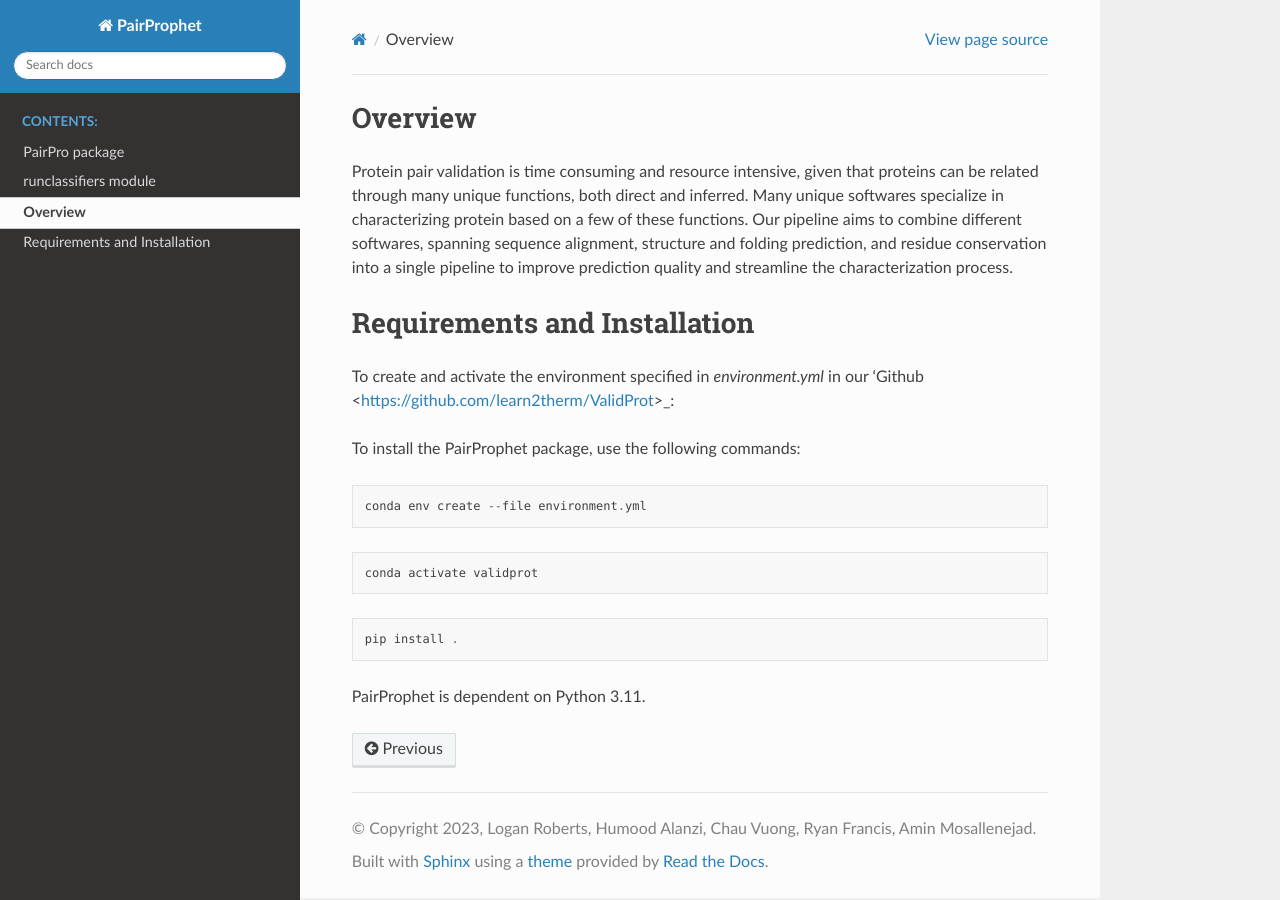
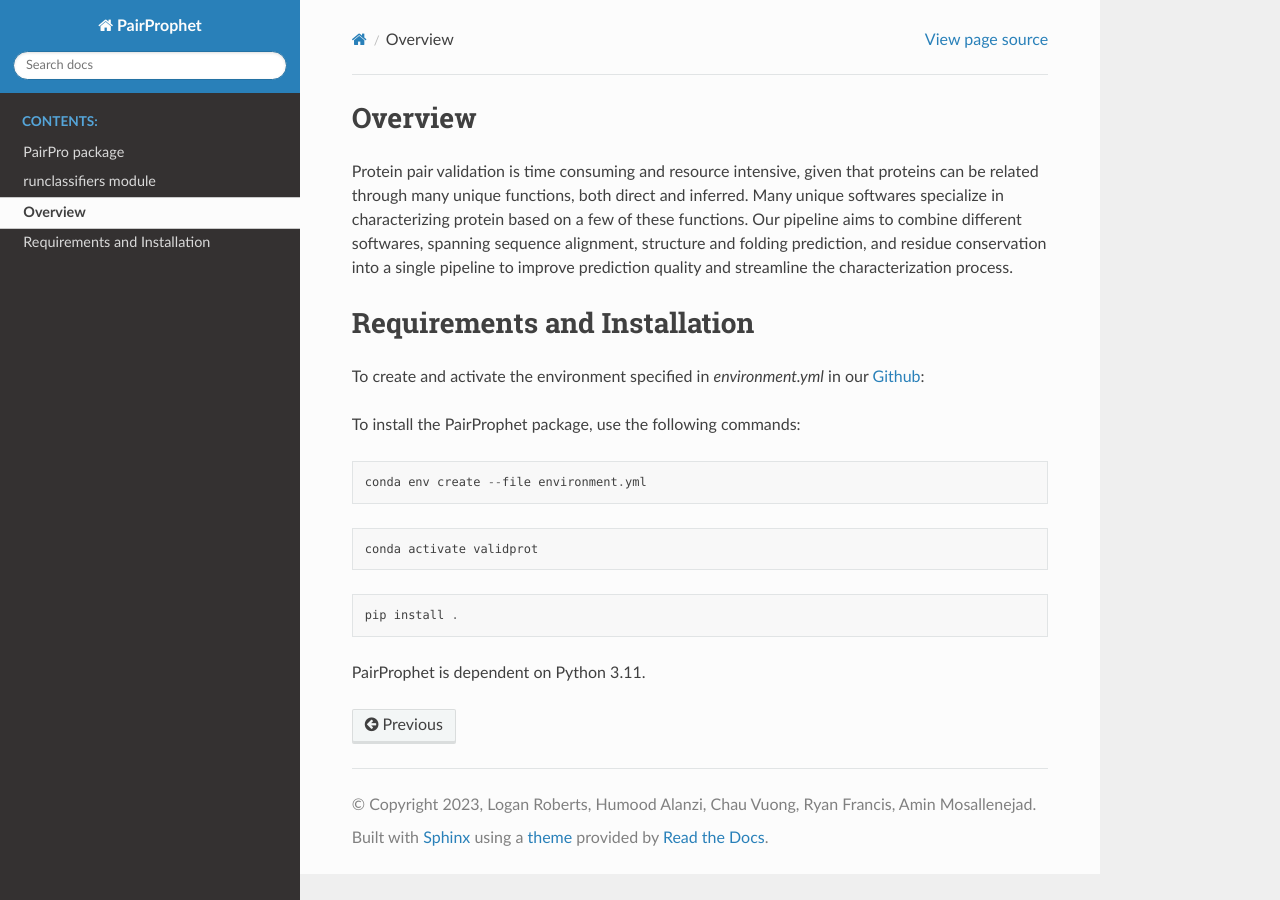
Before and after one commit to learn2therm/PairProphet, a Sphinx documentation site: the page built from docs/Contents/About.rst, in a window 1280 px wide. Built offline with Sphinx 7.4.7 and the Read the Docs theme 2.0.0, drawn with Linux system fonts in a browser that asks for light colours; pages that are not in the unit, such as notebooks, are missing from menus.

Commit message:
About.rst

```diff
--- a/docs/Contents/About.rst
+++ b/docs/Contents/About.rst
@@ -9,7 +9,7 @@
 Requirements and Installation
 =============
 
-To create and activate the environment specified in `environment.yml` in our 'Github <https://github.com/learn2therm/ValidProt>_:
+To create and activate the environment specified in `environment.yml` in our `Github <https://github.com/learn2therm/ValidProt>`_:
 
 To install the PairProphet package, use the following commands:
 
```
